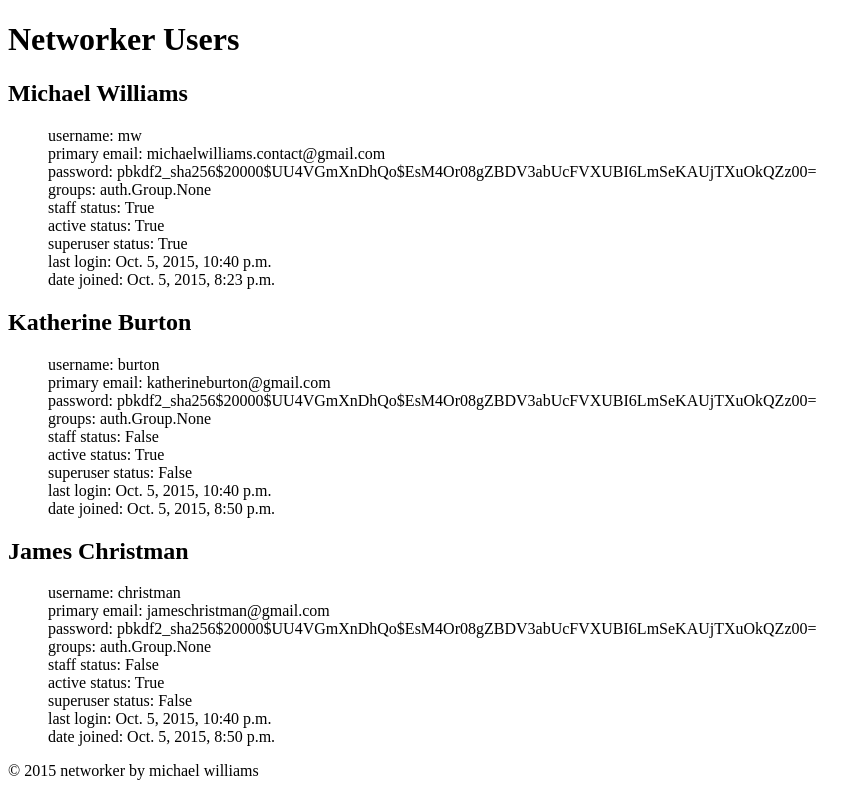
After one commit to williamsmichael/networker, a Django app: page /user/ in a window 1280 px wide. The commit adds this page. Shown: the whole page, without its empty margins (0-862 px from the left). Run offline with Django 3.2, Linux system fonts and the light colour scheme; data comes from the database, SQL or seed files in the repository.

Commit message:
populates auth.User to template

```diff
--- a/networker/networker/urls.py
+++ b/networker/networker/urls.py
@@ -19,8 +19,10 @@ from django.contrib import admin
 from . import views
 
 urlpatterns = [
-    url(r'^admin/', include(admin.site.urls)),
+
+    url(r'^user/', include('user.urls')),
 
     # new url patterns should be coded above
+    url(r'^admin/', include(admin.site.urls)),
     url(r'^$', views.home),
 ]
--- a/networker/templates/base.html
+++ b/networker/templates/base.html
@@ -4,6 +4,14 @@
 <head>
 	<title>{% block title %}{% endblock %} | networker by michael williams | making peoples lives easier MPLE</title>
 	<meta charset="UTF-8">
+
+	<!-- temp styles, remove ASAP -->
+	<style type="text/css">
+		ul {
+			list-style: none;
+		}
+	</style>
+
 </head>
 <body>
 	<h1>{% block header %}{% endblock %}</h1>
--- /dev/null
+++ b/networker/user/templates/user/user_list.html
@@ -0,0 +1,27 @@
+{% extends "base.html" %}
+{% load static from staticfiles %}
+
+{% block title %} users {% endblock %}
+
+{% block header %}  Networker Users {% endblock %}
+
+{% block content %}
+
+	{% for networker_user in networker_users %}
+
+		<h2>{{ networker_user.first_name }} {{ networker_user.last_name }}</h2>
+		<ul>
+			<li>username: {{ networker_user.username }}</li>
+			<li>primary email: {{ networker_user.email }}</li>
+			<li>password: {{ networker_user.password }}</li>
+			<li>groups: {{ networker_user.groups }}</li>
+			<li>staff status: {{ networker_user.is_staff }}</li>
+			<li>active status: {{ networker_user.is_active }}</li>
+			<li>superuser status: {{ networker_user.is_superuser }}</li>
+			<li>last login: {{ networker_user.last_login }}</li>
+			<li>date joined: {{ networker_user.date_joined }}</li>
+		</ul>
+
+	{% endfor %}
+
+{% endblock %}
--- /dev/null
+++ b/networker/user/urls.py
@@ -0,0 +1,7 @@
+from django.conf.urls import url
+
+from . import views
+
+urlpatterns = [
+    url(r'^$', views.user_list, name='user_list'),
+]
--- a/networker/user/views.py
+++ b/networker/user/views.py
@@ -1,3 +1,18 @@
 from django.shortcuts import render
+from django.http import HttpResponse
+from django.contrib.auth.models import User
+from django.contrib.auth.models import Group
+
+from .models import NetworkerUser
+
+users = User.objects.all()
 
 # Create your views here.
+def user_list(request):
+	networker_users = User.objects.all()
+
+	# # httpResponse method without templates
+	# output = ', '.join([str(networker_user) for networker_user in networker_users])
+	# return HttpResponse(output)
+
+	return render(request, 'user/user_list.html', {'networker_users': networker_users})
```
